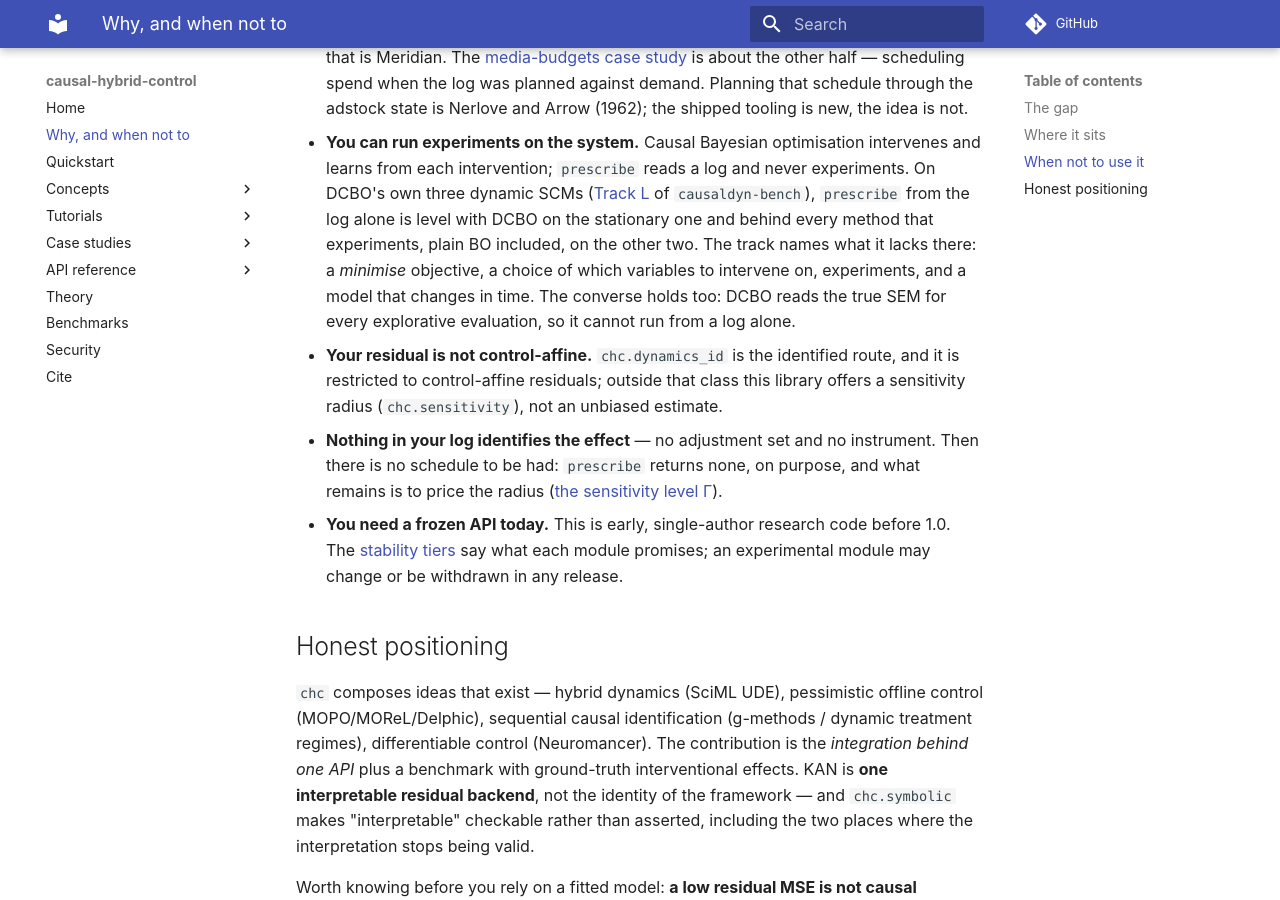
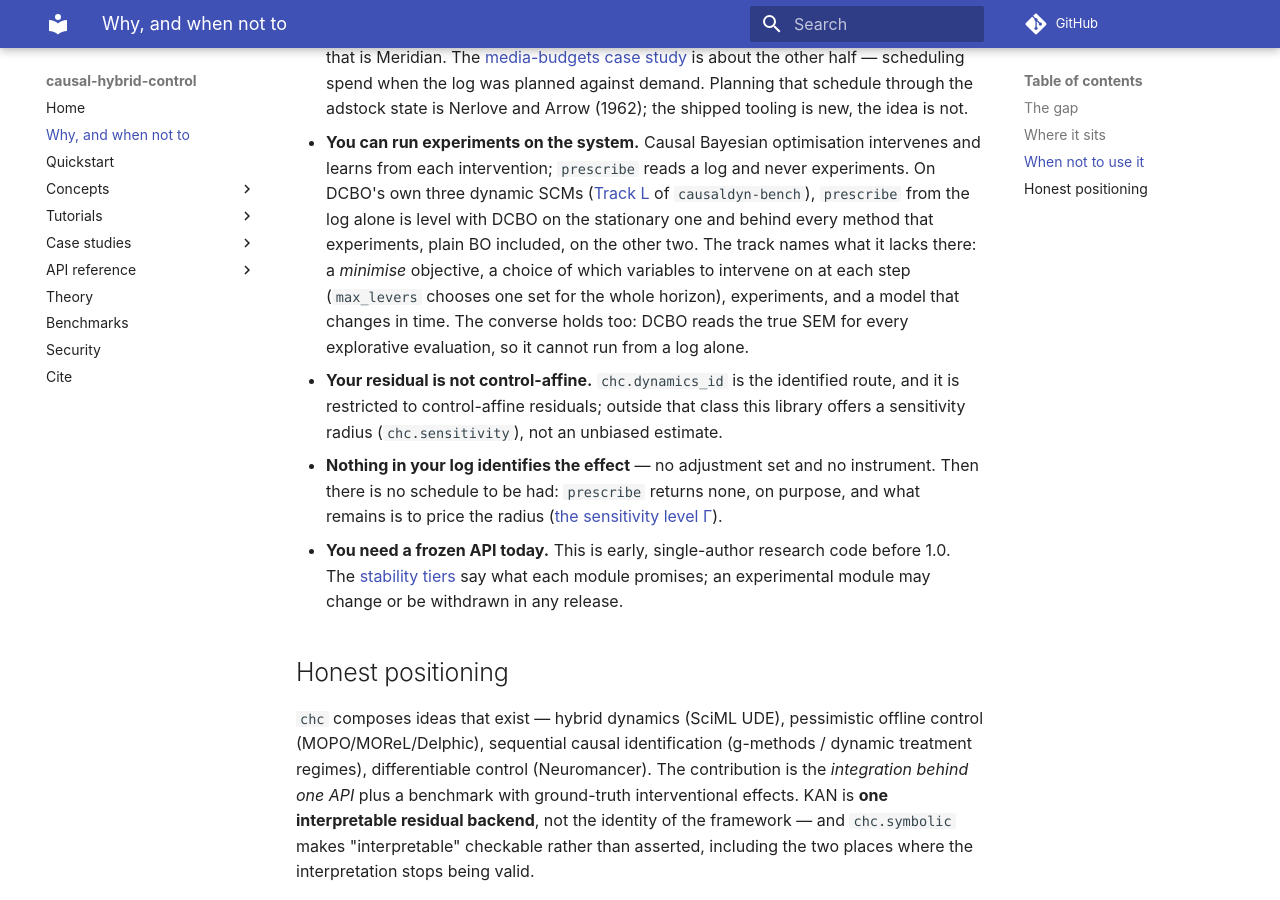
Before and after one commit to causaldyn/causal-hybrid-control, an MkDocs documentation site: the page built from docs/why.md, in a window 1280 px wide and 900 px high, scrolled down 4358 px. Built offline with MkDocs 1.6.1 and Material for MkDocs 9.7.7, drawn with Linux system fonts in a browser that asks for light colours; comment, search, counter and statistics services are not loaded.

```diff
--- a/docs/why.md
+++ b/docs/why.md
@@ -72,9 +72,10 @@ The same table, read the other way.
   SCMs ([Track L](https://github.com/causaldyn/causaldyn-bench/blob/main/results/track_l.md) of
   `causaldyn-bench`), `prescribe` from the log alone is level with DCBO on the stationary one and
   behind every method that experiments, plain BO included, on the other two. The track names what
-  it lacks there: a *minimise* objective, a choice of which variables to intervene on, experiments,
-  and a model that changes in time. The converse holds too: DCBO reads the true SEM for every
-  explorative evaluation, so it cannot run from a log alone.
+  it lacks there: a *minimise* objective, a choice of which variables to intervene on at each step
+  (`max_levers` chooses one set for the whole horizon), experiments, and a model that changes in
+  time. The converse holds too: DCBO reads the true SEM for every explorative evaluation, so it
+  cannot run from a log alone.
 - **Your residual is not control-affine.** `chc.dynamics_id` is the identified route, and it is
   restricted to control-affine residuals; outside that class this library offers a sensitivity
   radius (`chc.sensitivity`), not an unbiased estimate.
--- a/src/chc/__init__.py
+++ b/src/chc/__init__.py
@@ -1,6 +1,6 @@
 """Causal Hybrid Control: hybrid dynamics + a learned causal residual + constrained control.
 
-Current spine (v0.3.0): hybrid dynamics, RK4 rollout, a hand-written discrete adjoint (verified
+The spine: hybrid dynamics, RK4 rollout, a hand-written discrete adjoint (verified
 against autodiff and finite differences), projected-gradient optimal control, MPC, causal
 identification behind a pluggable estimator interface, pessimism/support, off-policy evaluation,
 and the oracle-regret benchmark. On top of it: control under hidden confounding, the safety
```
Also changed, not shown: CHANGELOG.md (+8 -0 lines), docs/case-studies/boptest.md (+3 -1 lines), docs/quickstart.md (+4 -3 lines), docs/theory.md (+3 -1 lines), 1 other file.
